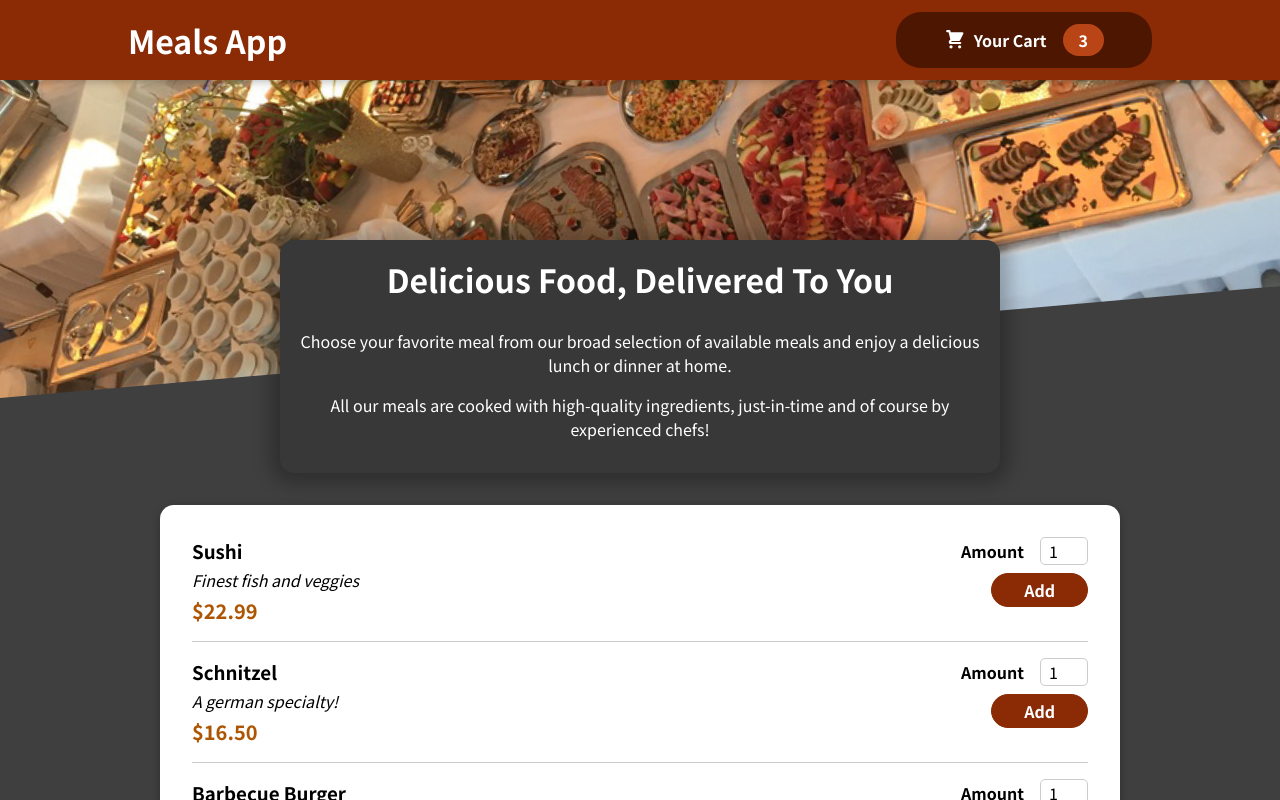
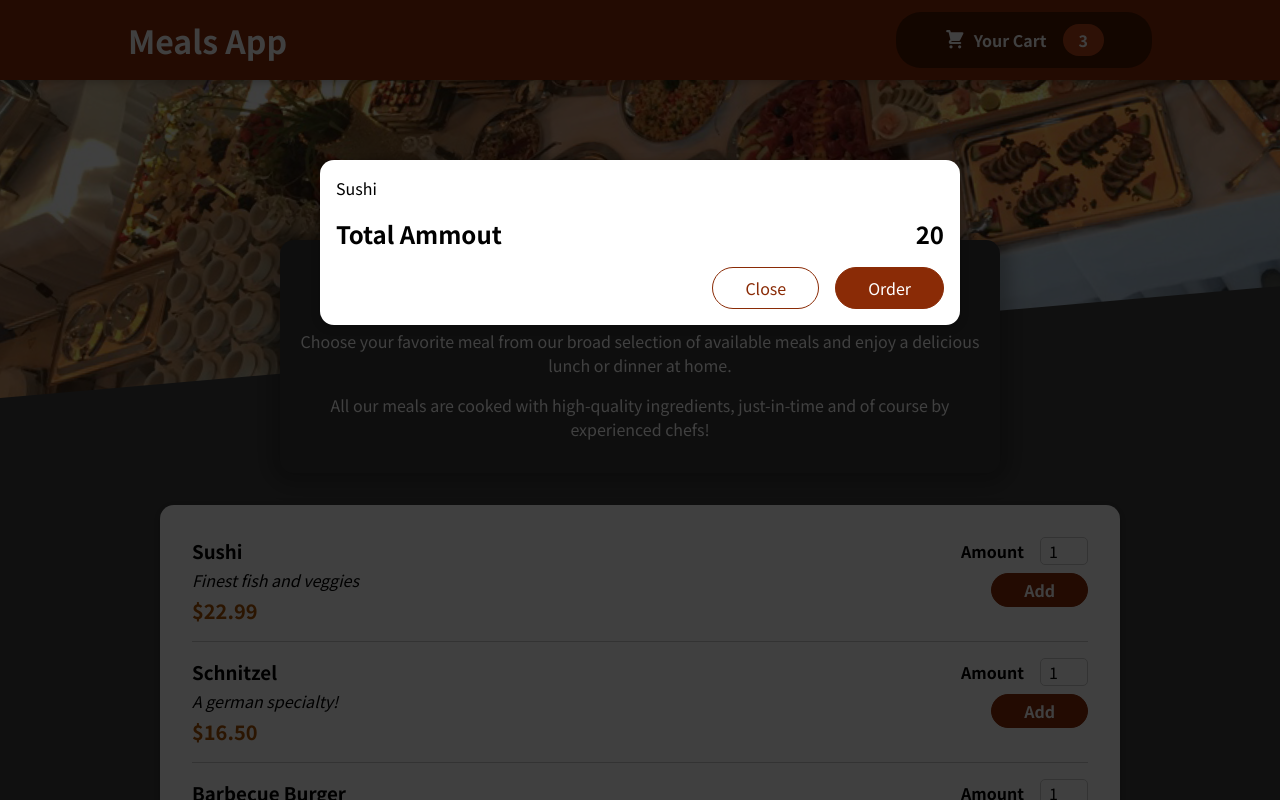
Before and after one commit to vsmind/learning-react-food-order-app, a React (Create React App) app: page / in a window 1280 px wide. Shown: the top 800 px of the page. Built offline with nearby package versions, Linux system fonts and the light colour scheme.

Commit message:
Added Modal component for show cart items

```diff
--- a/public/index.html
+++ b/public/index.html
@@ -28,6 +28,7 @@
   </head>
   <body>
     <noscript>You need to enable JavaScript to run this app.</noscript>
+    <div id="overlays"></div>
     <div id="root"></div>
     <!--
       This HTML file is a template.
--- a/src/App.js
+++ b/src/App.js
@@ -1,9 +1,11 @@
 import Header from "./components/Layout/Header";
 import Meals from "./components/Meals/Meals";
+import Cart from "./components/Cart/Cart";
 
 function App() {
   return (
     <>
+        <Cart></Cart>
         <Header />
         <main>
             <Meals />
--- a/src/components/Cart/Cart.js
+++ b/src/components/Cart/Cart.js
@@ -1,4 +1,5 @@
 import classes from './Cart.module.css';
+import Modal from "../UI/Modal";
 
 const Cart = (props) => {
     const cartItems = <ul className={classes['cart-items']}>{[{
@@ -9,7 +10,7 @@
     }].map(item => <li>{item.name}</li>)}</ul>;
 
     return (
-        <div>
+        <Modal>
             {cartItems}
             <div className={classes.total}>
                 <span>Total Ammout</span>
@@ -19,7 +20,7 @@
                 <button className={classes['button--alt']}>Close</button>
                 <button className={classes.button}>Order</button>
             </div>
-        </div>
+        </Modal>
     );
 };
 
--- /dev/null
+++ b/src/components/UI/Modal.js
@@ -0,0 +1,25 @@
+import classes from './Modal.module.css'
+import ReactDOM from "react-dom";
+
+const Backdrop = props => {
+  return <div className={classes.backdrop}></div>;
+};
+
+const ModalOverlay = props => {
+  return <div className={classes.modal}>
+    <div className={classes.content}>{props.children}</div>
+  </div>
+};
+
+const portal = document.getElementById("overlays");
+
+const Modal = (props) => {
+  return (
+    <>
+      {ReactDOM.createPortal(<Backdrop />, portal)}
+      {ReactDOM.createPortal(<ModalOverlay>{props.children}</ModalOverlay>, portal)}
+    </>
+  );
+};
+
+export default Modal;
```
Also changed, not shown: src/components/UI/Modal.module.css (renamed from src/components/Layout/Modal.module.css).
